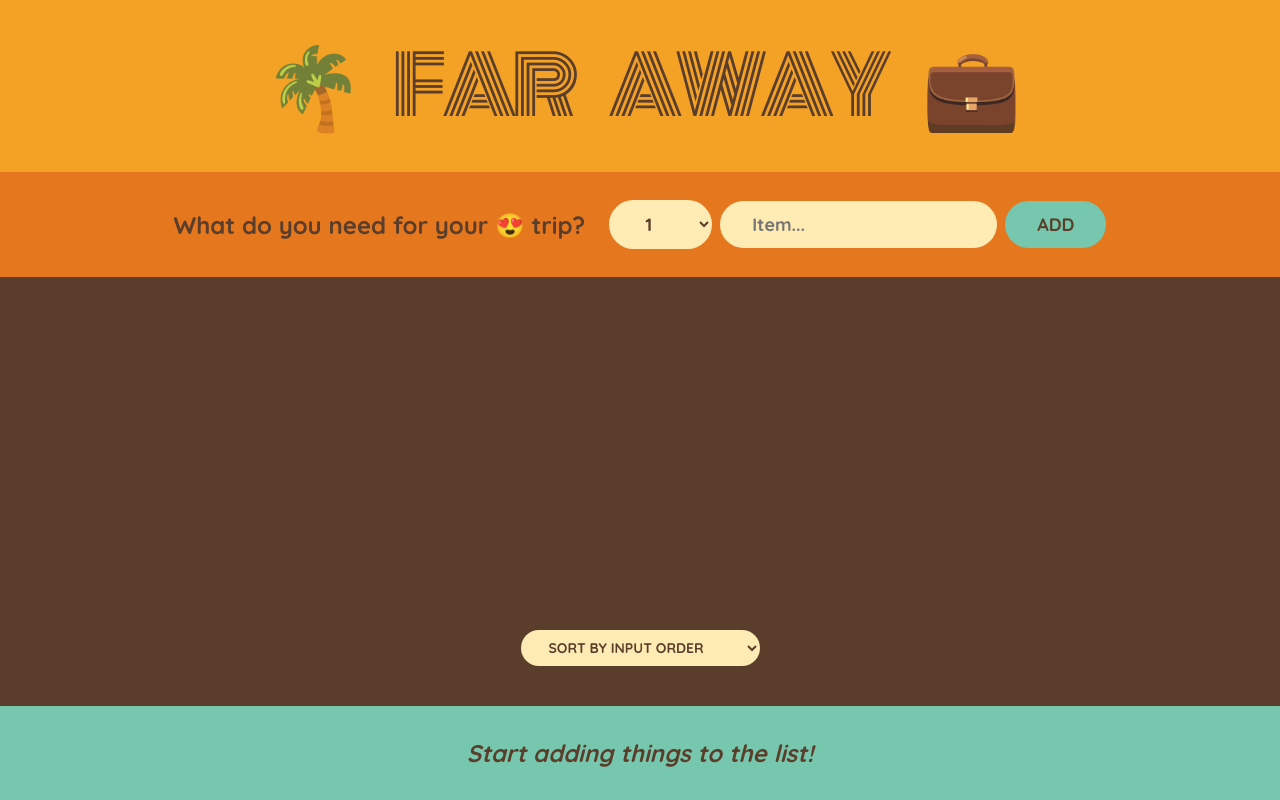
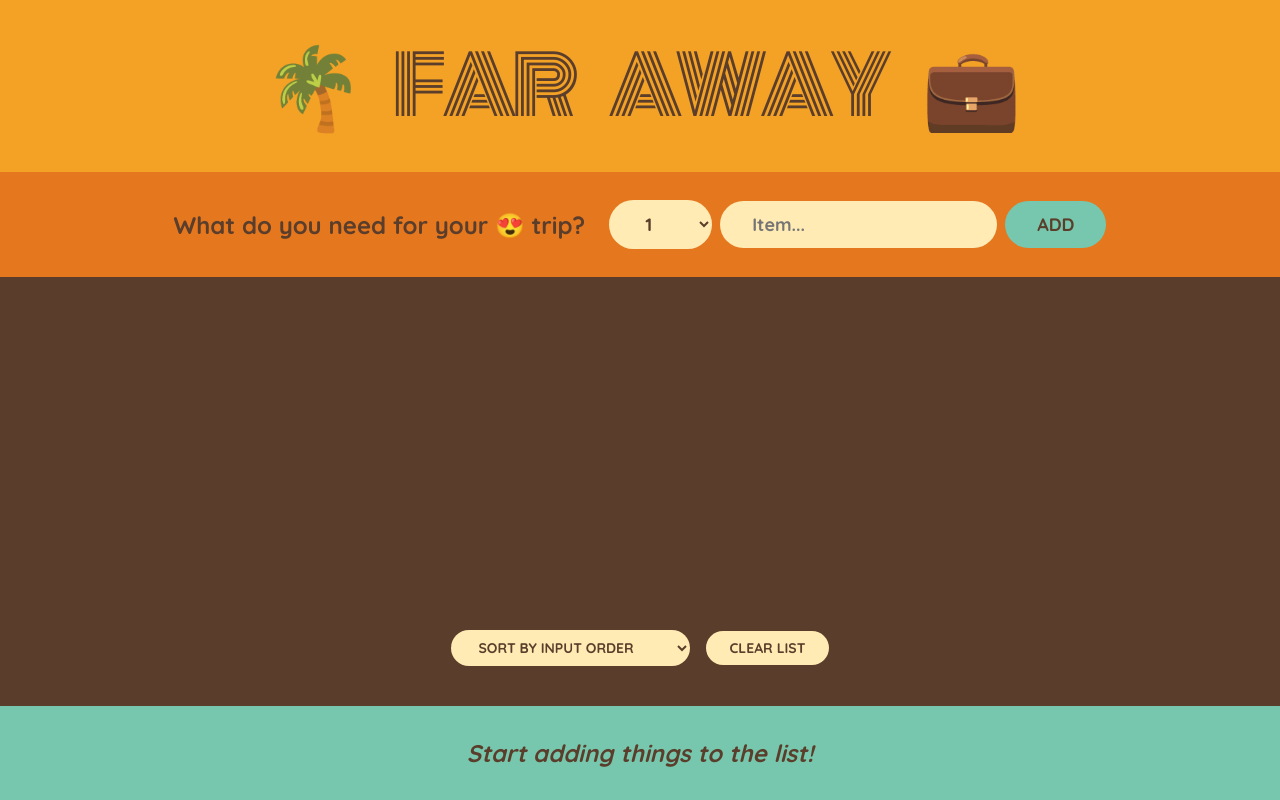
Before and after one commit to akutnino/react.js-main-secondary, a React (Create React App) app in the folder 05-travel-list/starter/travel-list/: page / in a window 1280 px wide. Built offline with nearby package versions, Linux system fonts and the light colour scheme.

Commit message:
reviewed Clearing the List

```diff
--- a/05-travel-list/starter/travel-list/src/App.js
+++ b/05-travel-list/starter/travel-list/src/App.js
@@ -105,6 +105,10 @@ function PackingList(props) {
 			);
 	};
 
+	const handleClearList = () => {
+		if (window.confirm('Clear the List?')) setItemsArray([]);
+	};
+
 	return (
 		<div className='list'>
 			<ul>
@@ -126,6 +130,7 @@ function PackingList(props) {
 					<option value='description'>Sort by description</option>
 					<option value='packed'>Sort by packed status</option>
 				</select>
+				<button onClick={handleClearList}>Clear List</button>
 			</div>
 		</div>
 	);
```
